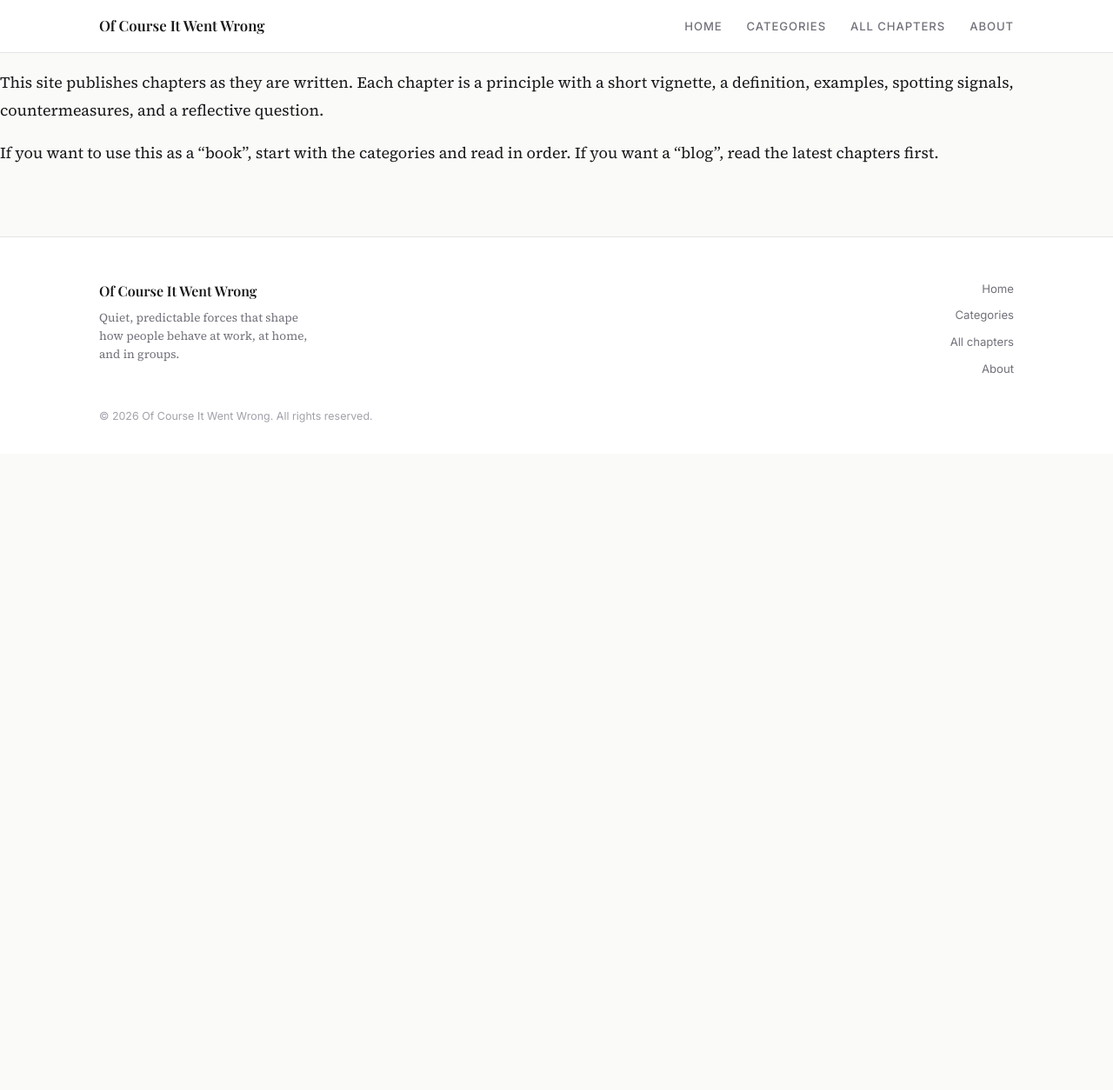
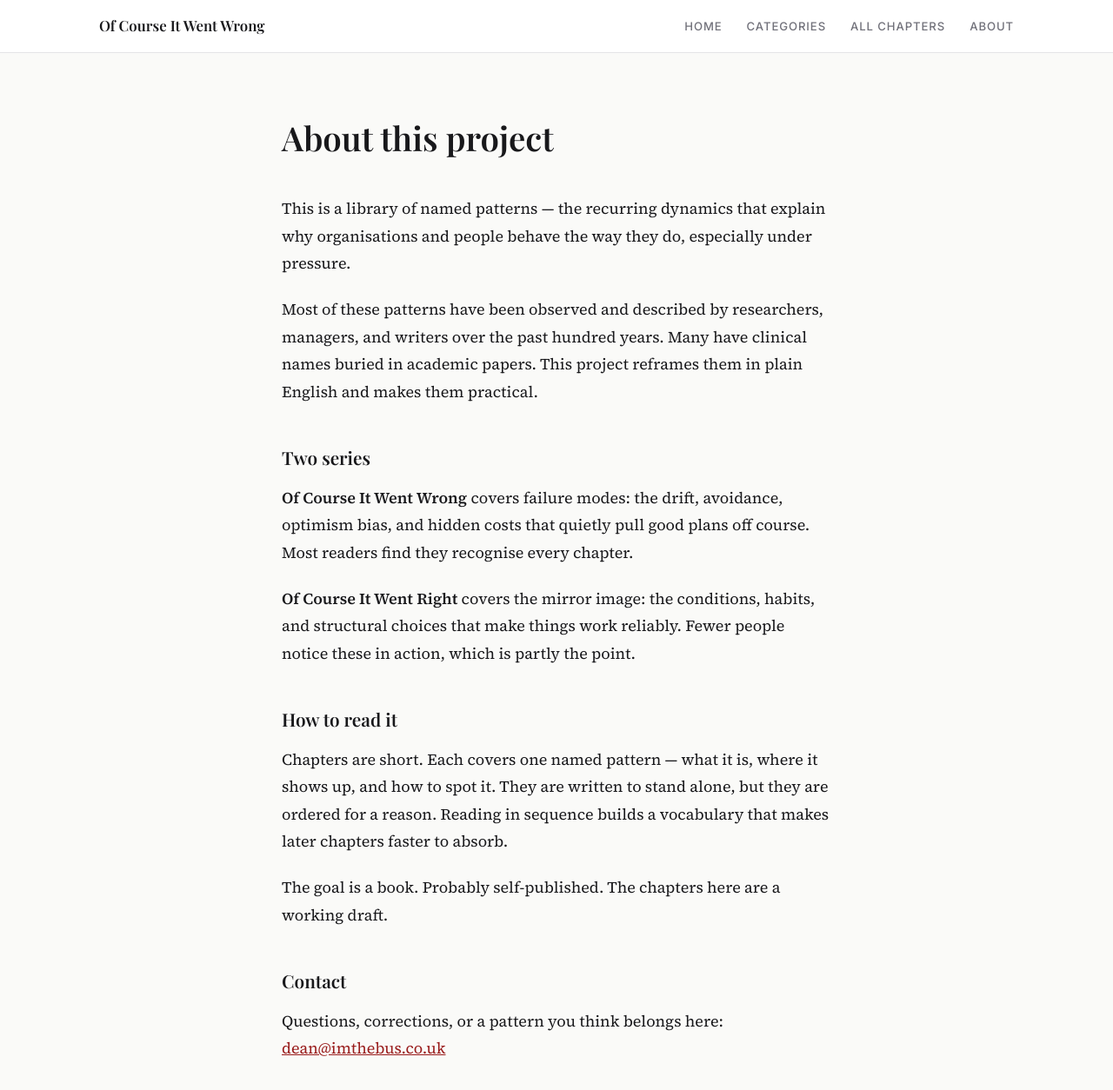
Before and after one commit to ImTheBus/OfCourseItWentWrong, a Jekyll site: the page built from about.md, in a window 1280 px wide and 1400 px high. Shown: the top 1254 px of the window at 87% size. Built offline with Jekyll 4.4.1, drawn with Linux system fonts in a browser that asks for light colours; some web fonts are replaced.

Commit message:
Redesign: about page with proper content and generic-page layout

```diff
--- a/about.md
+++ b/about.md
@@ -4,6 +4,30 @@ title: About
 permalink: /about/
 ---
 
-This site publishes chapters as they are written. Each chapter is a principle with a short vignette, a definition, examples, spotting signals, countermeasures, and a reflective question.
+<div class="generic-page">
+  <div class="container">
 
-If you want to use this as a “book”, start with the categories and read in order. If you want a “blog”, read the latest chapters first.
+    <h1>About this project</h1>
+
+    <p>This is a library of named patterns — the recurring dynamics that explain why organisations and people behave the way they do, especially under pressure.</p>
+
+    <p>Most of these patterns have been observed and described by researchers, managers, and writers over the past hundred years. Many have clinical names buried in academic papers. This project reframes them in plain English and makes them practical.</p>
+
+    <h2>Two series</h2>
+
+    <p><strong>Of Course It Went Wrong</strong> covers failure modes: the drift, avoidance, optimism bias, and hidden costs that quietly pull good plans off course. Most readers find they recognise every chapter.</p>
+
+    <p><strong>Of Course It Went Right</strong> covers the mirror image: the conditions, habits, and structural choices that make things work reliably. Fewer people notice these in action, which is partly the point.</p>
+
+    <h2>How to read it</h2>
+
+    <p>Chapters are short. Each covers one named pattern — what it is, where it shows up, and how to spot it. They are written to stand alone, but they are ordered for a reason. Reading in sequence builds a vocabulary that makes later chapters faster to absorb.</p>
+
+    <p>The goal is a book. Probably self-published. The chapters here are a working draft.</p>
+
+    <h2>Contact</h2>
+
+    <p>Questions, corrections, or a pattern you think belongs here: <a href="mailto:dean@imthebus.co.uk">dean@imthebus.co.uk</a></p>
+
+  </div>
+</div>
```
